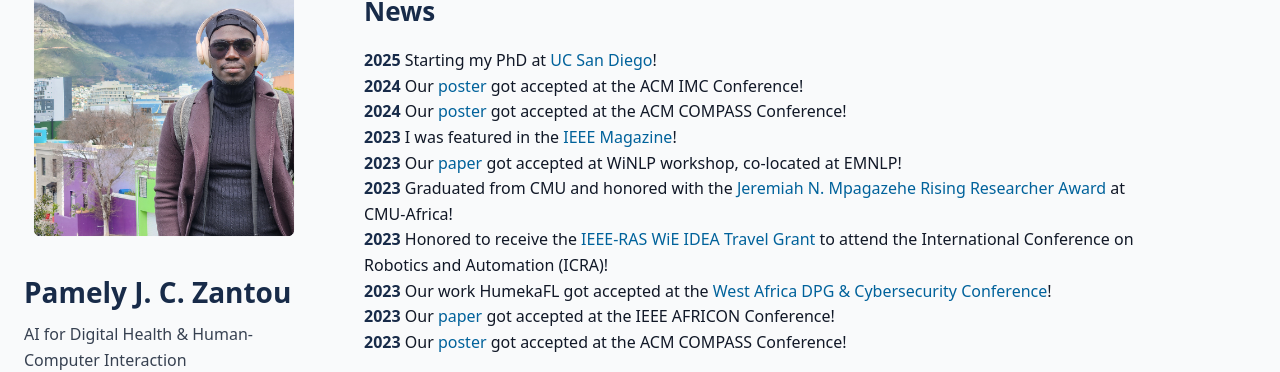
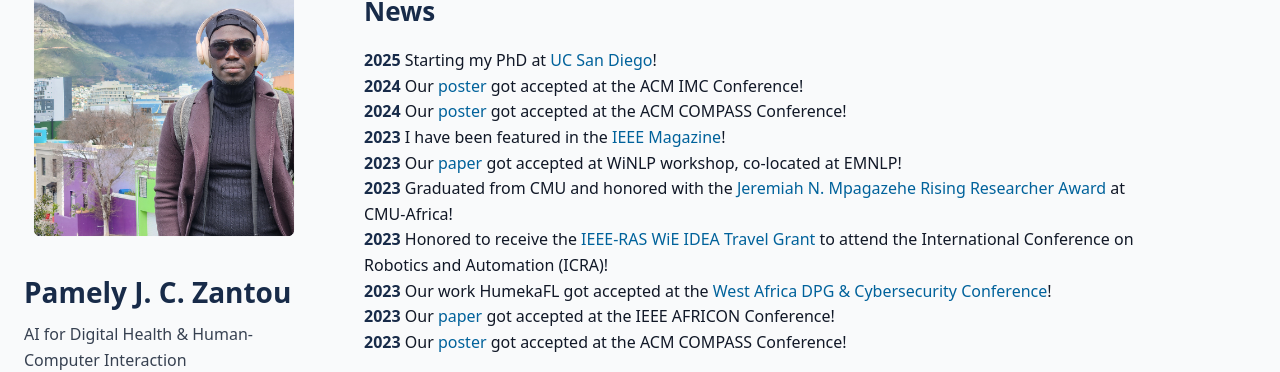
Before and after one commit to pamely/pamely.github.io, a Jekyll site: the page built from index.html, in a window 1280 px wide and 900 px high, scrolled down 425 px. Shown: the part 134-506 px from the top of the window. Built offline with Jekyll 4.4.1, drawn with Linux system fonts in a browser that asks for light colours.

Commit message:
Update homepage content/layout

```diff
--- a/index.html
+++ b/index.html
@@ -40,7 +40,7 @@ title: Home
     <li><span class="news-date">2025</span> Starting my PhD at <a href="https://ucsd.edu/">UC San Diego</a>! </li>
     <li><span class="news-date">2024</span> Our <a href="https://dl.acm.org/doi/10.1145/3646547.3689682">poster</a> got accepted at the ACM IMC Conference!</li>
     <li><span class="news-date">2024</span> Our <a href="https://2024.compass.acm.org/index.html%3Fp=10259.html">poster</a> got accepted at the ACM COMPASS Conference!</li>
-    <li><span class="news-date">2023</span> I was featured in the <a href="https://ramagazine.ieee.org/2023/12/15/women-in-engineering-idea-a-new-initiative-to-foster-diversity-and-inclusion-in-the-robotics-and-automation-society/"> IEEE Magazine</a>!</li>
+    <li><span class="news-date">2023</span> I have been featured in the <a href="https://ramagazine.ieee.org/2023/12/15/women-in-engineering-idea-a-new-initiative-to-foster-diversity-and-inclusion-in-the-robotics-and-automation-society/"> IEEE Magazine</a>!</li>
     <li><span class="news-date">2023</span> Our <a href="https://arxiv.org/abs/2308.14280">paper</a> got accepted at WiNLP workshop, co-located at EMNLP!</li>
     <li><span class="news-date">2023</span> Graduated from CMU and honored with the <a href="https://www.africa.engineering.cmu.edu/students/fellowships-awards.html">Jeremiah N. Mpagazehe Rising Researcher Award</a> at CMU-Africa!</li>
     <li><span class="news-date">2023</span> Honored to receive the <a href="https://www.ieee-ras.org/women-in-engineering/idea-winners">IEEE-RAS WiE IDEA Travel Grant</a> to attend the International Conference on Robotics and Automation (ICRA)!</li>
```
